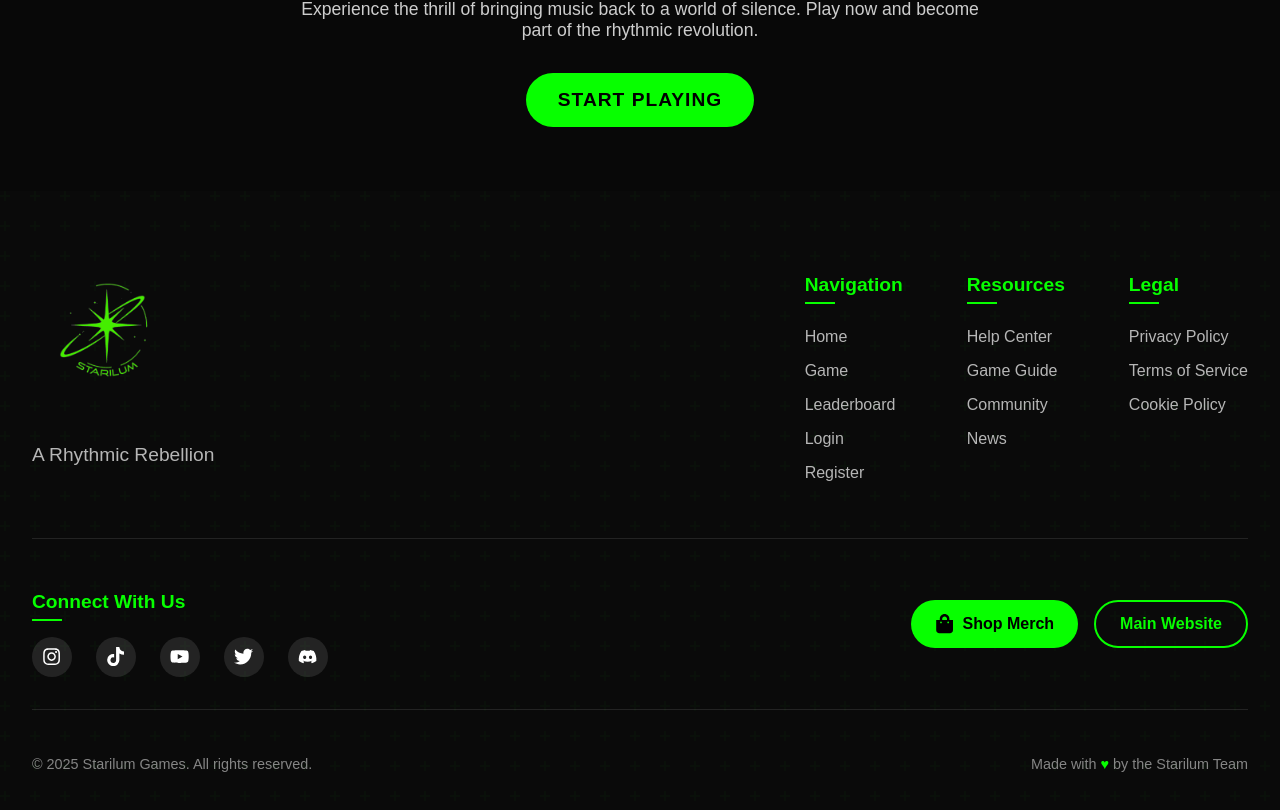
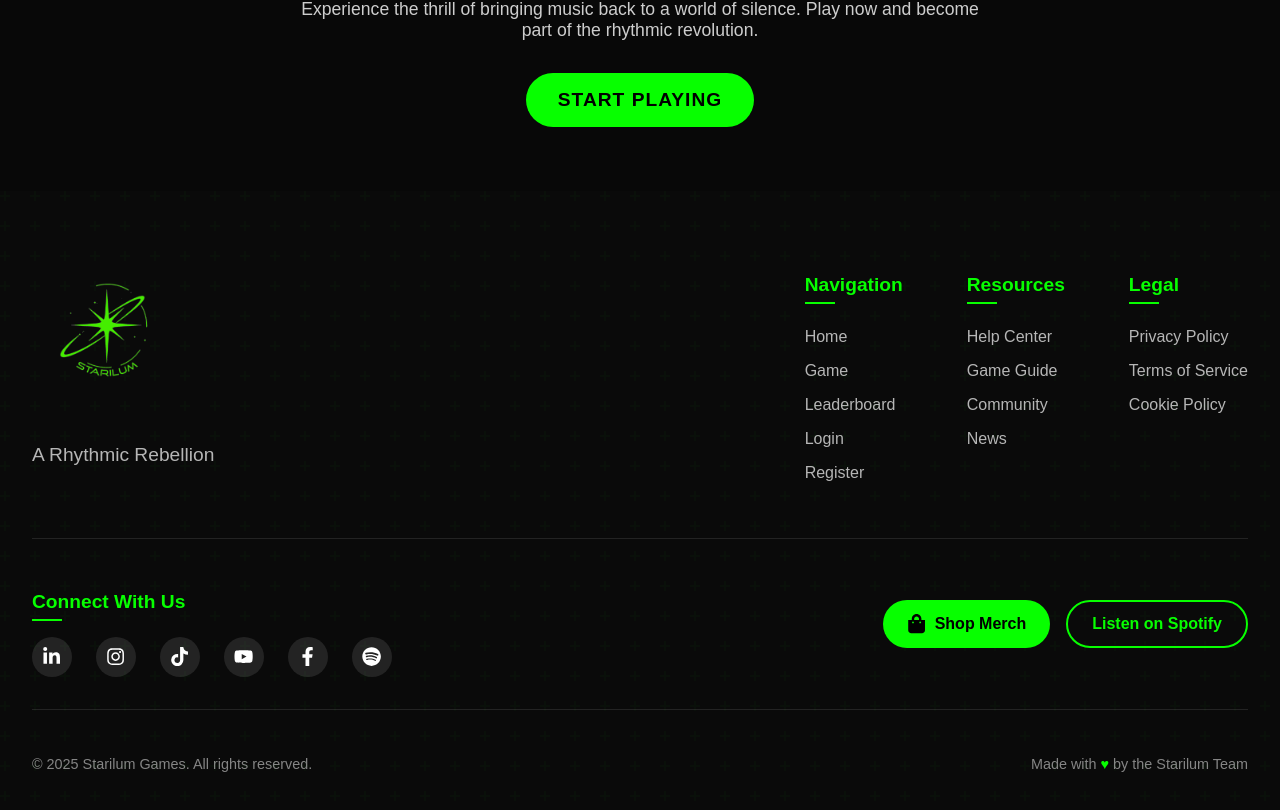
Before and after one commit to alexrg17/game-website, a React (Create React App) app in the folder client/: page / in a window 1280 px wide. Shown: the part 3980-4790 px from the top of the page. Built offline with nearby package versions, Linux system fonts and the light colour scheme.

Commit message:
feat: Update Footer component with new social media links and navigation; replace links with React Router's Link component

```diff
--- a/client/src/components/Footer.js
+++ b/client/src/components/Footer.js
@@ -3,8 +3,9 @@ import {
   FaInstagram,
   FaTiktok,
   FaYoutube,
-  FaTwitter,
-  FaDiscord,
+  FaFacebookF,
+  FaLinkedinIn,
+  FaSpotify,
   FaShoppingBag,
 } from "react-icons/fa";
 import StarilumLogo from "../assets/starilum-logo.png";
@@ -62,24 +63,24 @@ const Footer = () => {
               <h3 className="footer__heading">Resources</h3>
               <ul className="footer__list">
                 <li>
-                  <a href="#" className="footer__link">
+                  <Link to="/help" className="footer__link">
                     Help Center
-                  </a>
+                  </Link>
                 </li>
                 <li>
-                  <a href="#" className="footer__link">
+                  <Link to="/guide" className="footer__link">
                     Game Guide
-                  </a>
+                  </Link>
                 </li>
                 <li>
-                  <a href="#" className="footer__link">
+                  <Link to="/community" className="footer__link">
                     Community
-                  </a>
+                  </Link>
                 </li>
                 <li>
-                  <a href="#" className="footer__link">
+                  <Link to="/news" className="footer__link">
                     News
-                  </a>
+                  </Link>
                 </li>
               </ul>
             </div>
@@ -88,19 +89,19 @@ const Footer = () => {
               <h3 className="footer__heading">Legal</h3>
               <ul className="footer__list">
                 <li>
-                  <a href="#" className="footer__link">
+                  <Link to="/privacy" className="footer__link">
                     Privacy Policy
-                  </a>
+                  </Link>
                 </li>
                 <li>
-                  <a href="#" className="footer__link">
+                  <Link to="/terms" className="footer__link">
                     Terms of Service
-                  </a>
+                  </Link>
                 </li>
                 <li>
-                  <a href="#" className="footer__link">
+                  <Link to="/cookies" className="footer__link">
                     Cookie Policy
-                  </a>
+                  </Link>
                 </li>
               </ul>
             </div>
@@ -112,51 +113,65 @@ const Footer = () => {
             <h3 className="footer__heading">Connect With Us</h3>
             <div className="footer__social-icons">
               <a
-                href="https://instagram.com"
+                href="https://www.linkedin.com/in/dorajeangillespie"
                 target="_blank"
                 rel="noopener noreferrer"
                 className="footer__social-link"
+                aria-label="LinkedIn"
+              >
+                <FaLinkedinIn />
+              </a>
+              <a
+                href="https://www.instagram.com/starilum?utm_source=ig_web_button_share_sheet&igsh=ZDNlZDc0MzIxNw=="
+                target="_blank"
+                rel="noopener noreferrer"
+                className="footer__social-link"
+                aria-label="Instagram"
               >
                 <FaInstagram />
               </a>
               <a
-                href="https://tiktok.com"
+                href="https://www.tiktok.com/@starilum?is_from_webapp=1&sender_device=pc"
                 target="_blank"
                 rel="noopener noreferrer"
                 className="footer__social-link"
+                aria-label="TikTok"
               >
                 <FaTiktok />
               </a>
               <a
-                href="https://youtube.com"
+                href="https://www.youtube.com/@Starilum"
                 target="_blank"
                 rel="noopener noreferrer"
                 className="footer__social-link"
+                aria-label="YouTube"
               >
                 <FaYoutube />
               </a>
               <a
-                href="https://twitter.com"
+                href="https://www.facebook.com/dorajeancreation/"
                 target="_blank"
                 rel="noopener noreferrer"
                 className="footer__social-link"
+                aria-label="Facebook"
               >
-                <FaTwitter />
+                <FaFacebookF />
               </a>
               <a
-                href="https://discord.com"
+                href="https://open.spotify.com/show/1R5lflTeKvCvvADoN0NgIg?si=4ae1c5175dfa4803"
                 target="_blank"
                 rel="noopener noreferrer"
                 className="footer__social-link"
+                aria-label="Spotify Podcast"
               >
-                <FaDiscord />
+                <FaSpotify />
               </a>
             </div>
           </div>
 
           <div className="footer__cta">
             <a
-              href="https://starilum-merch.com"
+              href="https://www.starilum.com/store"
               target="_blank"
               rel="noopener noreferrer"
               className="footer__cta-button"
@@ -165,12 +180,12 @@ const Footer = () => {
               Shop Merch
             </a>
             <a
-              href="https://starilum.com"
+              href="https://open.spotify.com/artist/6APT7qiw4UwmQAaIuRLwGq?si=b1DReolfRxOFqrpzTifxCg"
               target="_blank"
               rel="noopener noreferrer"
               className="footer__cta-button footer__cta-button--alt"
             >
-              Main Website
+              Listen on Spotify
             </a>
           </div>
         </div>
```
